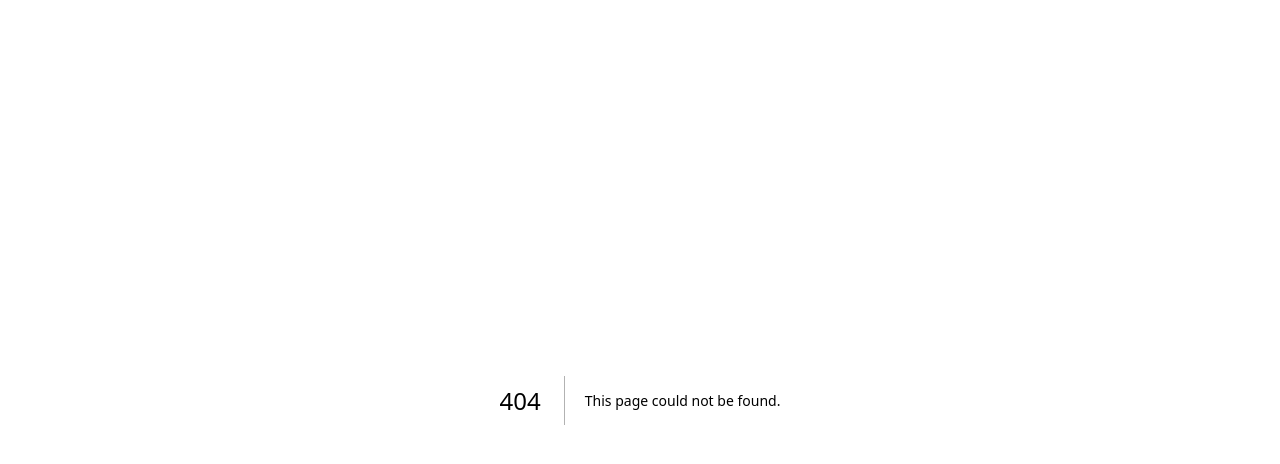
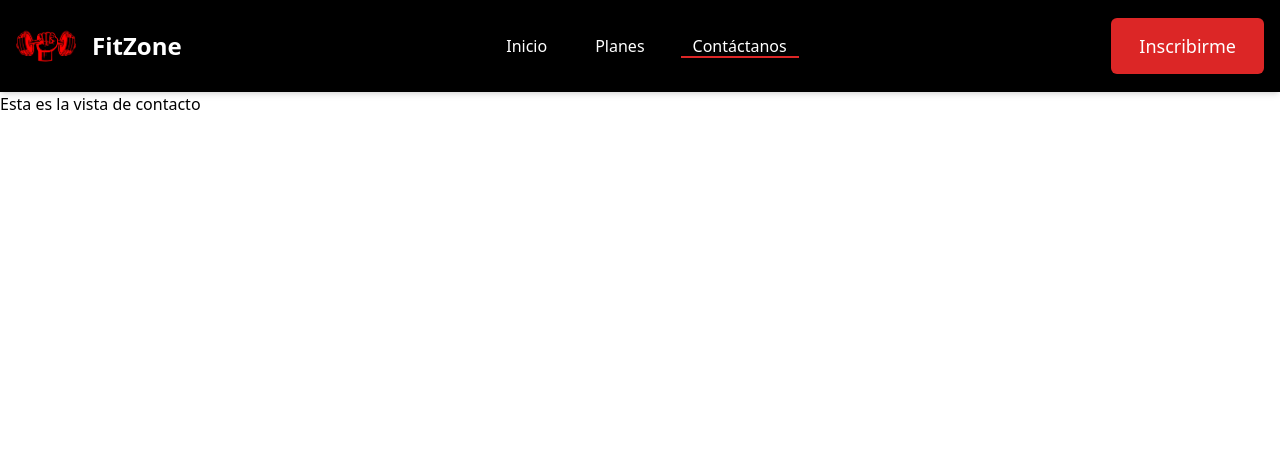
Before and after one commit to Kann2411/El_Gaalpon_de_Jose, a Next.js app in the folder Frontend/: page /contact in a window 1280 px wide. Before the commit this address had no page. Shown: the top 464 px of the page. Built offline with nearby package versions, Linux system fonts and the light colour scheme.

Commit message:
Implementacion de la barra de navegacion

```diff
--- /dev/null
+++ b/Frontend/src/app/contact/page.tsx
@@ -0,0 +1,11 @@
+import React from 'react'
+
+const Contact = () => {
+  return (
+    <h1>
+      Esta es la vista de contacto
+    </h1>
+  )
+}
+
+export default Contact
--- /dev/null
+++ b/Frontend/src/app/home/page.tsx
@@ -0,0 +1,11 @@
+import React from 'react'
+
+const Home = () => {
+  return (
+    <h1>
+      Vista de Home
+    </h1>
+  )
+}
+
+export default Home
--- a/Frontend/src/app/layout.tsx
+++ b/Frontend/src/app/layout.tsx
@@ -1,11 +1,7 @@
 import type { Metadata } from "next";
 import localFont from "next/font/local";
 import "./globals.css";
-
-//prueba 123
-//dgdfgfgdfgdfgg
-//prueba 1234
-
+import NavBarComponent from "@/components/NavBar";
 
 const geistSans = localFont({
   src: "./fonts/GeistVF.woff",
@@ -19,7 +15,7 @@ const geistMono = localFont({
 });
 
 export const metadata: Metadata = {
-  title: "Create Next App",
+  title: "FitZone",
   description: "Generated by create next app",
 };
 
@@ -30,9 +26,13 @@ export default function RootLayout({
 }>) {
   return (
     <html lang="en">
+      <head>
+        <title>FitZone</title>
+      </head>
       <body
         className={`${geistSans.variable} ${geistMono.variable} antialiased`}
       >
+        <NavBarComponent />
         {children}
       </body>
     </html>
--- a/Frontend/src/app/page.tsx
+++ b/Frontend/src/app/page.tsx
@@ -1,5 +1,7 @@
-import Image from "next/image";
+import React from "react";
 
-export default function Home() {
-  return <h1>hola </h1>;
-}
+const LandingPage = () => {
+  return <h1>Vista de LandingPage</h1>;
+};
+
+export default LandingPage;
--- /dev/null
+++ b/Frontend/src/app/plans/page.tsx
@@ -0,0 +1,11 @@
+import React from 'react'
+
+const Plans = () => {
+  return (
+    <h1>
+      Vista de los planes
+    </h1>
+  )
+}
+
+export default Plans
--- a/Frontend/src/components/NavBar/index.tsx
+++ b/Frontend/src/components/NavBar/index.tsx
@@ -1,11 +1,73 @@
-import React from 'react'
+"use client";
+import React from "react";
+import Image from "next/image";
+import Link from "next/link";
+import logo from "@/public/icons/icono-principal.png";
+import { usePathname } from "next/navigation"; // Usar usePathname para obtener la ruta actual
 
-const index = () => {
+const NavBarComponent = () => {
+  const pathname = usePathname(); // Obtener la ruta actual
+
   return (
     <div>
-      <h1>bienvenido</h1>
+      <header className="flex items-center justify-between p-4 bg-black text-white shadow-md">
+        <div className="flex items-center">
+          {/* Logo del gimnasio */}
+          <Image src={logo} alt="logo principal" width={60} height={60} />
+          <div className="ml-4 text-2xl font-bold">FitZone</div>
+        </div>
+
+        <nav className="flex-1 flex items-center justify-center">
+          <ul className="flex space-x-6 list-none m-0 p-0 items-center">
+            {["Inicio", "Planes", "Contáctanos"].map((item, index) => {
+              // Convertir item a minúsculas para comparar con las rutas
+              const lowerCaseItem = item.toLowerCase();
+              return (
+                <li key={index} className="relative group">
+                  <Link
+                    href={
+                      lowerCaseItem === "inicio"
+                        ? "/home"
+                        : lowerCaseItem === "planes"
+                        ? "/plans"
+                        : `/${lowerCaseItem === "contáctanos" ? "contact" : lowerCaseItem}` // Rutas para Inicio, Planes y Contáctanos
+                    }
+                    className={`text-white text-sm sm:text-base font-medium px-3 py-2 transition-colors`}
+                  >
+                    {item}
+                  </Link>
+                  <span
+                    className={`absolute bottom-0 left-0 w-full h-0.5 bg-red-600 transition-transform duration-300 ${
+                      pathname === (lowerCaseItem === "inicio"
+                        ? "/home"
+                        : lowerCaseItem === "planes"
+                        ? "/plans"
+                        : `/${lowerCaseItem === "contáctanos" ? "contact" : lowerCaseItem}`
+                      ) ? "scale-x-100" : "scale-x-0"
+                    }`}
+                  />
+                  {/* Línea roja para hover */}
+                  <span
+                    className={`absolute bottom-0 left-0 w-full h-0.5 bg-red-600 transition-transform duration-300 scale-x-0 group-hover:scale-x-100`}
+                  />
+                </li>
+              );
+            })}
+          </ul>
+        </nav>
+
+        {/* Botón Inscribirme alineado a la derecha */}
+        <div>
+          <Link
+            href="/inscribirme"
+            className="text-lg font-medium px-7 py-4 rounded-md bg-red-600 text-white shadow-md hover:bg-red-800 transition-colors"
+          >
+            Inscribirme
+          </Link>
+        </div>
+      </header>
     </div>
-  )
-}
+  );
+};
 
-export default index
+export default NavBarComponent;
```
Also changed, not shown: Frontend/src/public/icons/icono-principal.png (added).
